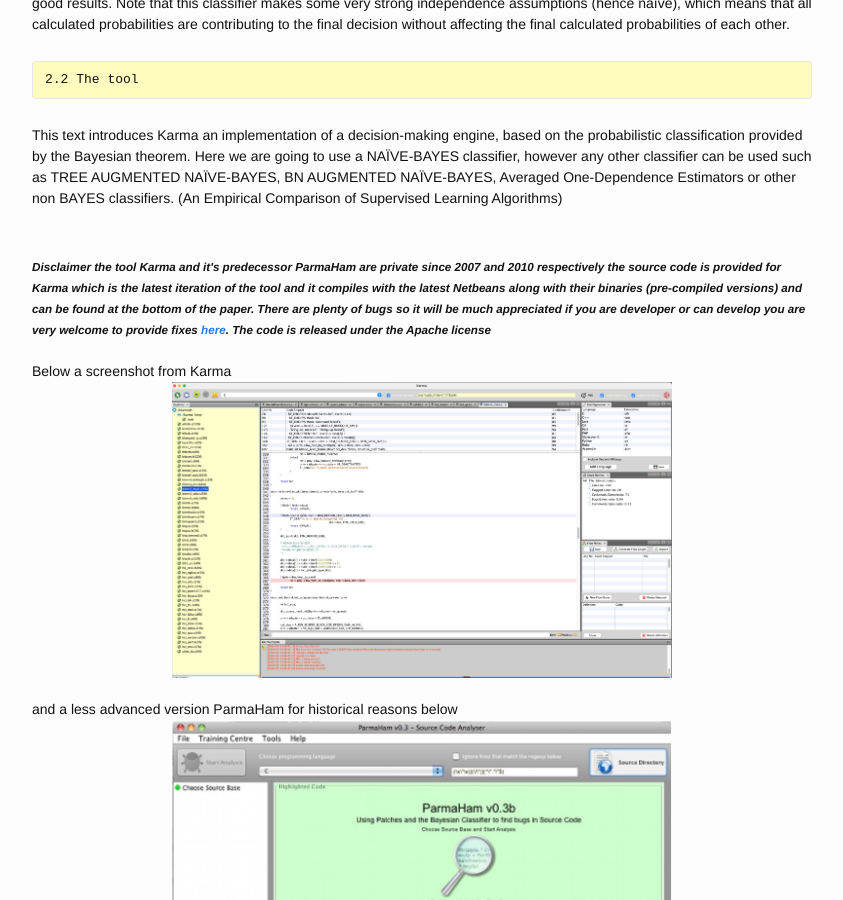
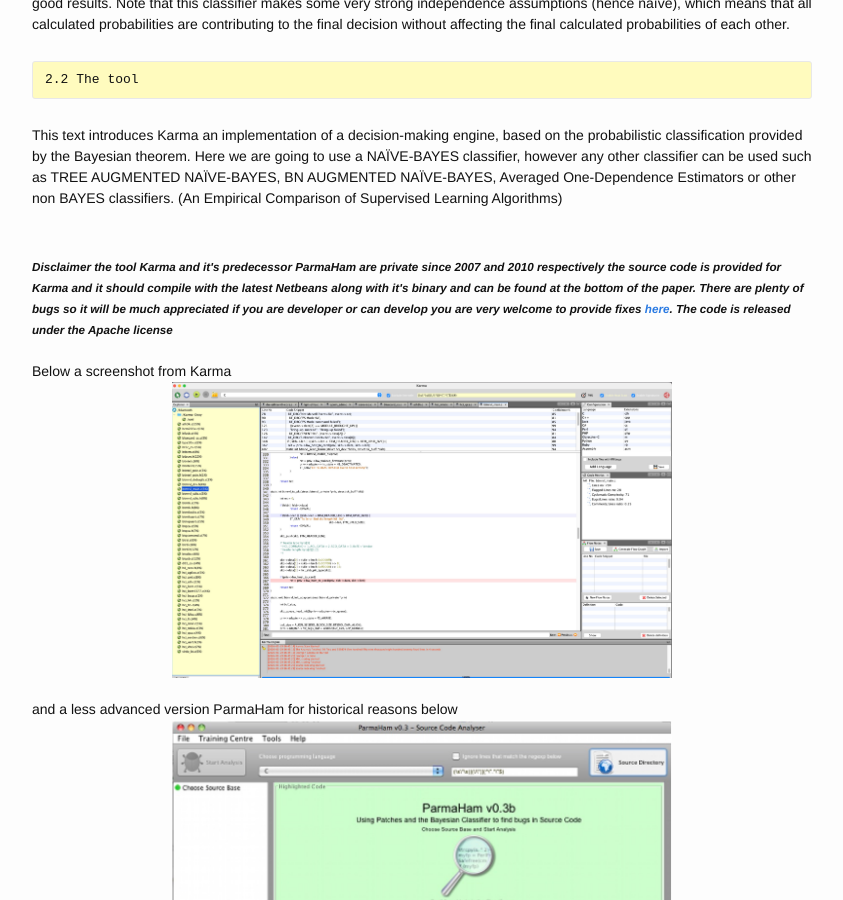
Before and after one commit to cphr/cphr.github.io, a Jekyll site: the page built from _posts/2026-02-08-Karma-Automated-source-code-defect-identification-method.html, in a window 1280 px wide and 900 px high, scrolled down 5461 px. Shown: the whole window, without its empty margins (218-1061 px from the left). Built offline with Jekyll 4.4.1, drawn with Linux system fonts in a browser that asks for light colours.

Commit message:
Karma post

```diff
--- a/_posts/2026-02-08-Karma-Automated-source-code-defect-identification-method.html
+++ b/_posts/2026-02-08-Karma-Automated-source-code-defect-identification-method.html
@@ -201,7 +201,7 @@
 This text introduces Karma an implementation of a decision-making engine, based on the probabilistic classification provided by the Bayesian theorem. Here we are going to use a NAÏVE-BAYES classifier, however any other classifier can be used such as TREE AUGMENTED NAÏVE-BAYES, BN AUGMENTED NAÏVE-BAYES,  Averaged One-Dependence Estimators  or other non BAYES classifiers.  (An Empirical Comparison of Supervised Learning Algorithms)
 </p>
 <br><br>
-<small><strong><em>Disclaimer the tool Karma and it's predecessor ParmaHam are private since 2007 and 2010 respectively the source code is provided for Karma which is the latest iteration of the tool and it compiles with the latest Netbeans along with their binaries (pre-compiled versions) and can be found at the bottom of the paper. There are plenty of bugs so it will be much appreciated if you are developer or can develop you are very welcome to provide fixes <a href="https://github.com/cphr/karma">here</a>. The code is released under the Apache license</em></small> </strong>
+<small><strong><em>Disclaimer the tool Karma and it's predecessor ParmaHam are private since 2007 and 2010 respectively the source code is provided for Karma  and it should compile with the latest Netbeans along with it's binary and can be found at the bottom of the paper. There are plenty of bugs so it will be much appreciated if you are developer or can develop you are very welcome to provide fixes <a href="https://github.com/cphr/karma">here</a>. The code is released under the Apache license</em></small> </strong>
 <br><br>
 Below a screenshot from Karma<br>
 <center><img src="/assets/karma.jpg" width=500></center>
```
